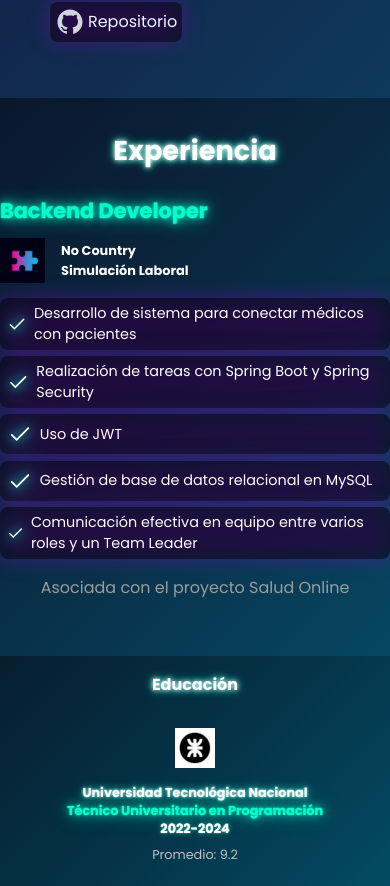
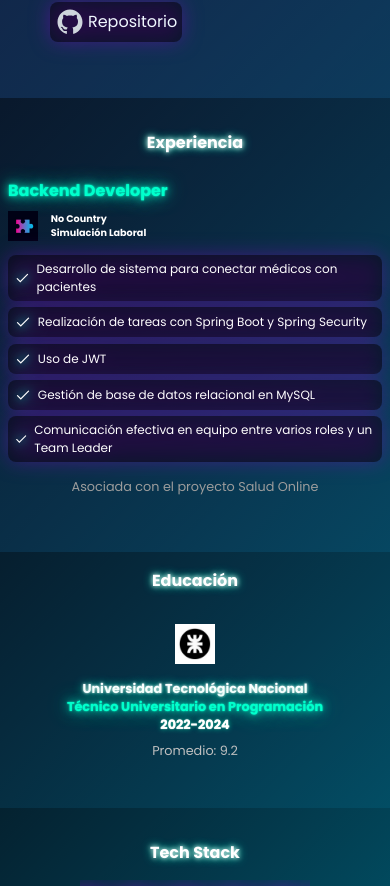
Before and after one commit to Lautaro-Ruiz/Portfolio, an Angular app: page / in a window 390 px wide. Shown: the part 1612-2498 px from the top of the page. Built offline with nearby package versions, Linux system fonts and the light colour scheme.

Commit message:
style: responsive de experience

```diff
--- a/src/app/components/experience/experience/experience.component.css
+++ b/src/app/components/experience/experience/experience.component.css
@@ -80,3 +80,94 @@
 .positiveAspectText{
     margin-left: 0.3rem;
 }
+
+@media (max-width: 1024px) {
+    .title {
+        font-size: 1.5rem;
+    }
+    .rol {
+        font-size: 1.2rem;
+    }
+
+    .box-name-and-company {
+        align-items: center;
+    }
+    .company {
+        align-items: center;
+    }
+    .name {
+        margin-left: 0.8rem;
+    }
+}
+
+@media (max-width: 768px) {
+    .title {
+        font-size: 1.3rem;
+    }
+    .rol {
+        font-size: 1.1rem;
+    }
+    .company img {
+        width: 35px; /* Ajusta el tamaño del logo */
+        height: 35px;
+    }
+    .box-description {
+        font-size: 0.85rem; /* Reduce el tamaño del texto */
+        padding: 8px; /* Ajusta el padding */
+    }
+    .positiveAspect svg {
+        width: 24px; /* Reduce el tamaño del ícono */
+        height: 24px;
+    }
+    .positiveAspectText {
+        font-size: 0.85rem; /* Ajusta el tamaño del texto */
+    }
+}
+
+@media (max-width: 480px) {
+    .title {
+        font-size: 1rem;
+    }
+    .rol {
+        font-size: 1rem;
+    }
+    .company img {
+        width: 30px; /* Tamaño aún más pequeño */
+        height: 30px;
+    }
+    .box-description {
+        font-size: 0.8rem; /* Texto más pequeño */
+        padding: 5px; /* Menos espacio */
+    }
+    .experiences{
+        padding-inline: 0.5rem;
+        justify-content: center;
+    }
+    .positiveAspect svg {
+        width: 20px; /* Ícono más pequeño */
+        height: 20px;
+    }
+    .positiveAspectText {
+        font-size: 0.75rem; /* Texto más pequeño */
+    }
+    .box-proyecto-asociado p {
+        font-size: 0.8rem; /* Reduce el tamaño del texto */
+    }
+    .name {
+        font-size: 0.9rem;
+    }
+    .company {
+        margin-top: 0.5rem; /* Ajusta el espaciado */
+    }
+}
+
+@media (max-width: 380px){
+    .box-description {
+        font-size: 0.7rem; /* Texto más pequeño */
+        padding: 5px; /* Menos espacio */
+    }
+
+    .positiveAspectText {
+        font-size: 0.69rem; /* Texto más pequeño */
+    }
+}
--- a/src/app/components/footer/footer.component.css
+++ b/src/app/components/footer/footer.component.css
@@ -97,8 +97,8 @@
     }
 
     .box-email img{
-        width: 22px;
-        height: 22px;
+        width: 21px;
+        height: 21px;
     }
 
     .email-text {
```
